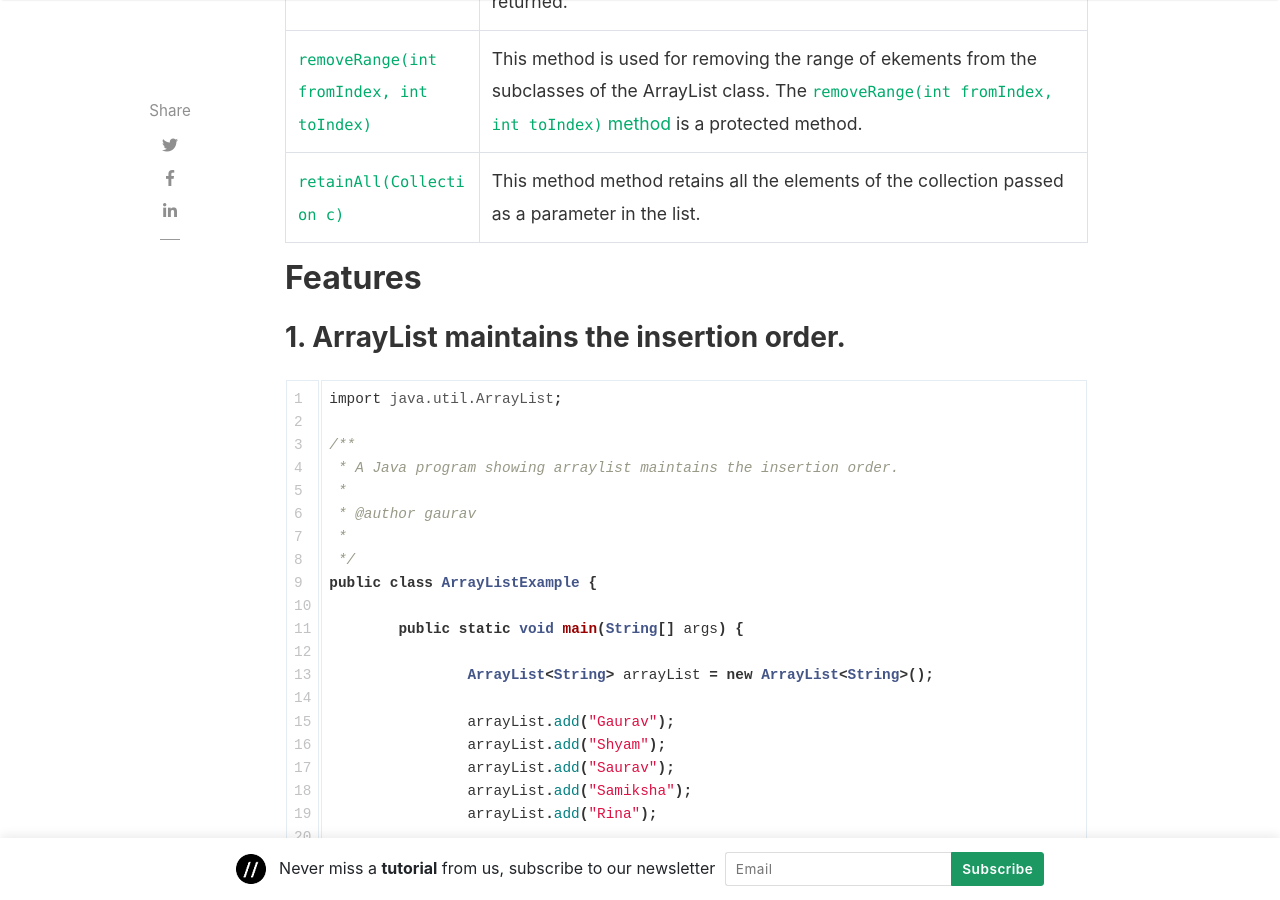
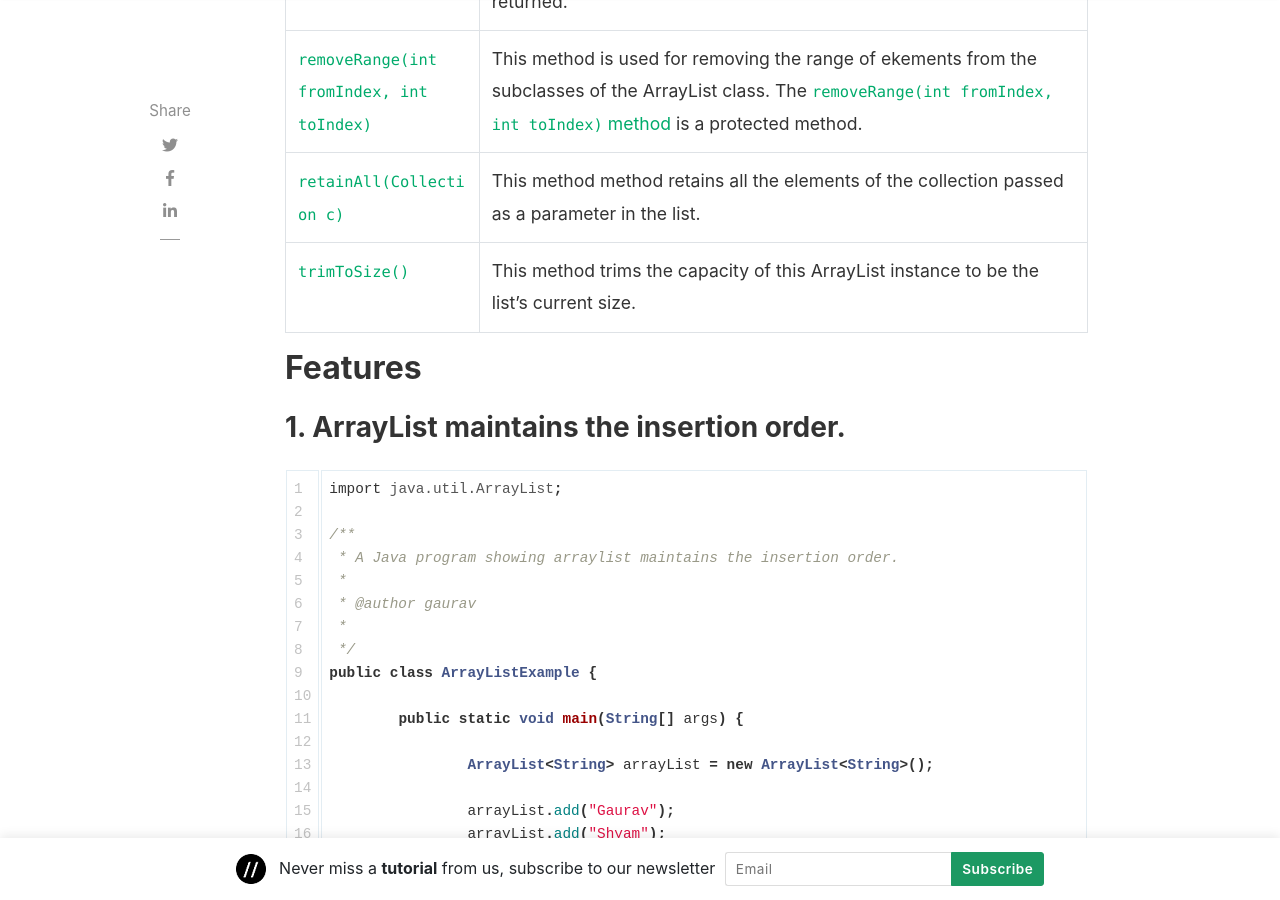
Before and after one commit to coderolls/coderolls-blog, a Jekyll site: the page built from _posts/collections/arraylist/2021-11-24-arraylist-in-java.md, in a window 1280 px wide and 900 px high, scrolled down 4102 px. Built offline with Jekyll 4.4.1, drawn with Linux system fonts in a browser that asks for light colours; nearby versions of some CDN libraries; comment, search, counter and statistics services are not loaded.

Commit message:
Update blogpost

```diff
--- a/_posts/collections/arraylist/2021-11-24-arraylist-in-java.md
+++ b/_posts/collections/arraylist/2021-11-24-arraylist-in-java.md
@@ -103,6 +103,8 @@ By default, Collections are heterogeneous i.e. they can save all types of object
 |[`toArray(T[] a)`](http://coderolls.com/convert-arraylist-to-array/)|This method returns `T []` i.e. An array of the specified type `T` can be returned.|
 |[`removeRange(int fromIndex, int toIndex)`](http://coderolls.com/arraylist-removerange-method/)|This method is used for removing the range of ekements from the subclasses of the ArrayList class. The [`removeRange(int fromIndex, int toIndex)` method](http://coderolls.com/arraylist-removerange-method/) is a protected method.|
 |[`retainAll(Collection c)`](http://coderolls.com/arraylist-retainall-method/)|This method method retains all the elements of the collection passed as a parameter in the list.|
+|[`trimToSize()`](http://coderolls.com/arraylist-trimtosize-method/)|This method trims the capacity of this ArrayList instance to be the list's current size.|
+
 
 
 ## Features
```
